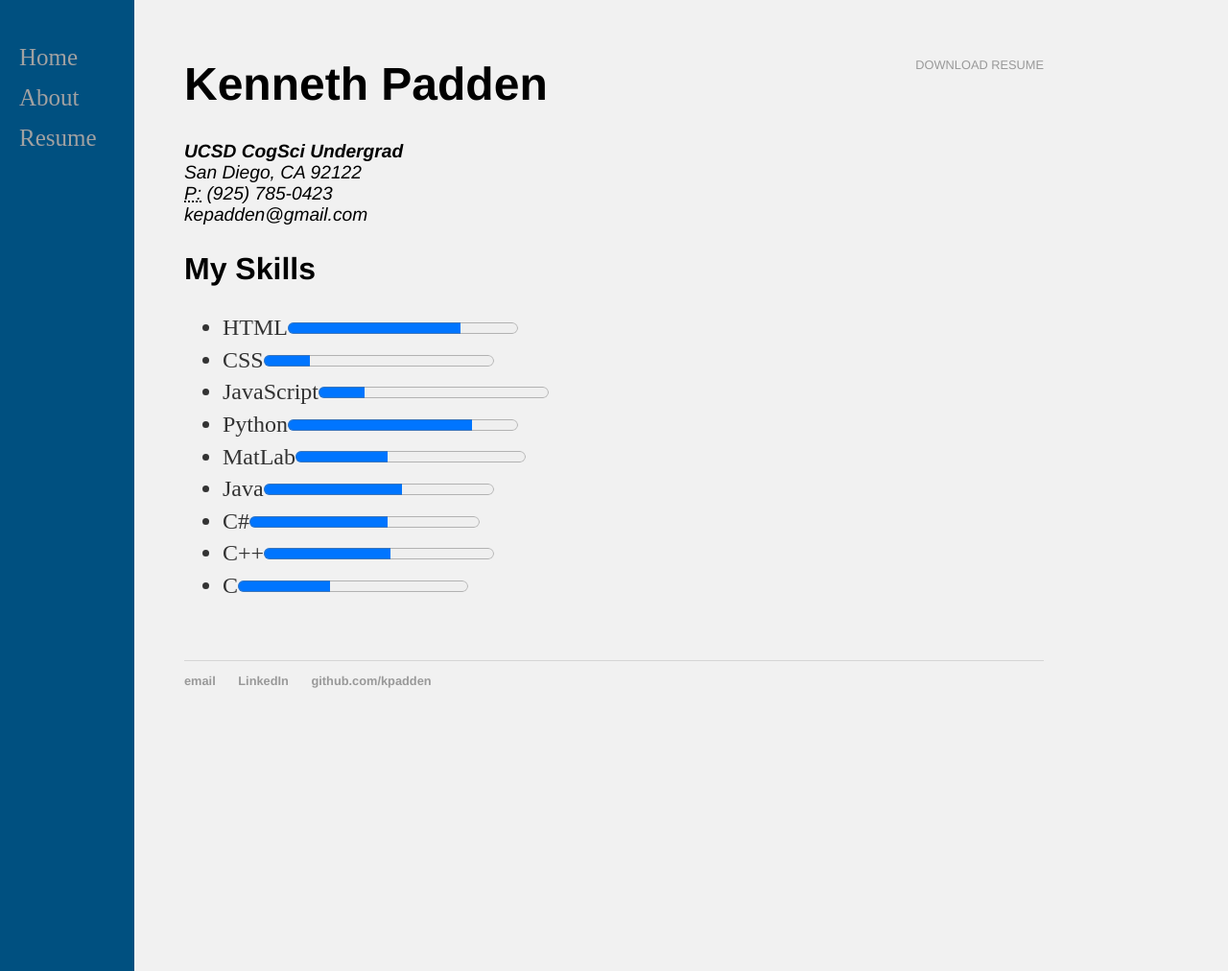
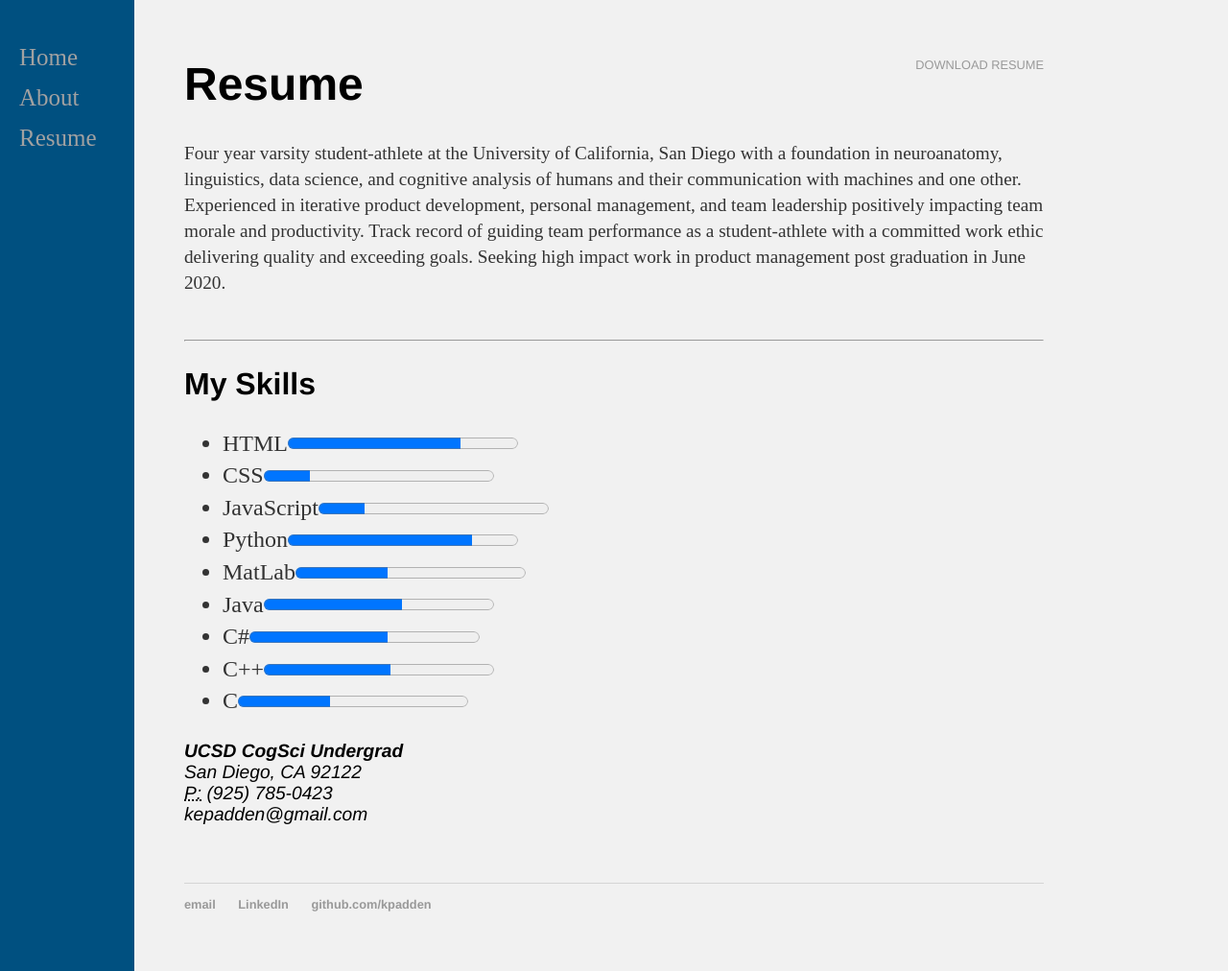
Before and after one commit to kpadden/kpadden.github.io, a Jekyll site: the page built from cv/index.html, in a window 1280 px wide and 1012 px high. Shown: the whole window at 96% size. Built offline with Jekyll 4.4.1, drawn with Linux system fonts in a browser that asks for light colours.

Commit message:
Update index.html

```diff
--- a/cv/index.html
+++ b/cv/index.html
@@ -4,16 +4,10 @@ title: Resume
 ---
 <div class="cv">
     <a href="#" class="download" title="Download Resume as PDF">Download Resume</a>
-    <h1>Kenneth Padden</h1>
-    <address>
-        <strong>UCSD CogSci Undergrad</strong><br>
-        San Diego, CA 92122<br>
-        <abbr title="phone">P:</abbr> (925) 785-0423<br>
-        <span class="obfuscate">kepadden@gmail.com</span>
-    </address>
-
+    <h1>Resume</h1>
+    <p>Four year varsity student-athlete at the University of California, San Diego with a foundation in neuroanatomy, linguistics, data science, and cognitive analysis of humans and their communication with machines and one other. Experienced in iterative product development, personal management, and team leadership positively impacting team morale and productivity. Track record of guiding team performance as a student-athlete with a committed work ethic delivering quality and exceeding goals. Seeking high impact work in product management post graduation in June 2020.</p><br/>
+    <hr/>
     <h2><span>My Skills</span></h2>
-
     <ul>
         <li>HTML<progress min="0" max="100" value="75"></progress></li>
         <li>CSS<progress min="0" max="100" value="20"></progress></li>
@@ -25,3 +19,10 @@ title: Resume
         <li>C++<progress min="0" max="100" value="55"></progress></li>
         <li>C<progress min="0" max="100" value="40"></progress></li>
     </ul>
+    <address>
+        <strong>UCSD CogSci Undergrad</strong><br>
+        San Diego, CA 92122<br>
+        <abbr title="phone">P:</abbr> (925) 785-0423<br>
+        <span class="obfuscate">kepadden@gmail.com</span>
+    </address>
+</div>
```
